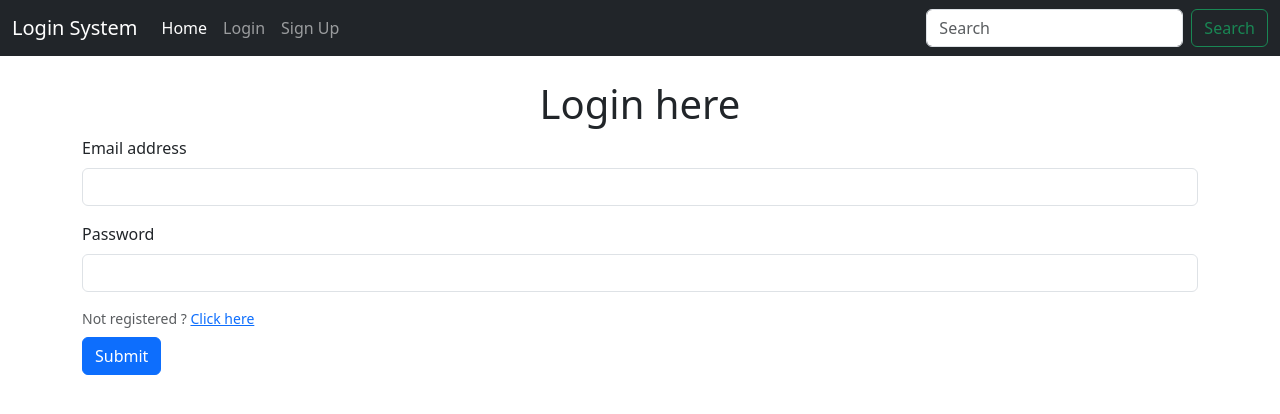
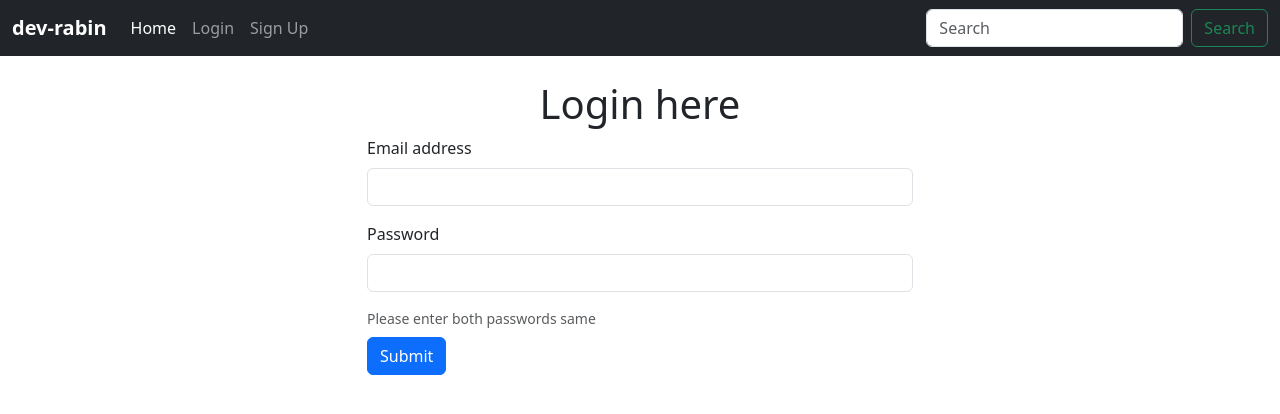
Before and after one commit to dev-rabin/login-system-php, a PHP site: page /login.php in a window 1280 px wide. Shown: the top 414 px of the page. Run offline with PHP 8.4, Linux system fonts and the light colour scheme.

Commit message:
ui-change

```diff
--- a/login.php
+++ b/login.php
@@ -55,18 +55,23 @@ if($_SERVER["REQUEST_METHOD"] == "POST"){
 
 <div class="container my-4 ">
         <h1 class="text-center">Login here</h1>
-        <form action="login.php" method="post">
+        <form action="signup.php" method="post">
+            <div class="row d-flex justify-content-around">
+                <div class="col-6">
                 <div class="mb-3">
                     <label for="exampleInputEmail1" class="form-label">Email address</label>
                     <input type="email" class="form-control" id="email" aria-describedby="emailHelp" name="email">
-
                 </div>
                 <div class="mb-3">
                     <label for="exampleInputPassword1" class="form-label">Password</label>
                     <input type="password" class="form-control" id="password" name="password">
                 </div>
-            <div id="emailHelp" class="form-text my-2">Not registered ? <span><a href="./signup.php">Click here</a></span></div>
+                <div id="emailHelp" class="form-text my-2">Please enter both passwords same</div>
                 <button type="submit" class="btn btn-primary">Submit</button>
+                <!-- <div> <img class="img-fluid col-6" src="./images/image.jpg" alt="sign-up image" srcset="" height="400px" width = "500px"></div> -->
+                </div>
+
+            </div>
         </form>
     </div>
 </body>
--- a/partials/_nav.php
+++ b/partials/_nav.php
@@ -1,6 +1,6 @@
 <nav class="navbar navbar-expand-lg navbar-dark bg-dark">
   <div class="container-fluid">
-    <a class="navbar-brand" href="#">Login System</a>
+    <a class="navbar-brand" href="#"><strong>dev-rabin</strong></a>
     <button class="navbar-toggler" type="button" data-bs-toggle="collapse" data-bs-target="#navbarSupportedContent" aria-controls="navbarSupportedContent" aria-expanded="false" aria-label="Toggle navigation">
       <span class="navbar-toggler-icon"></span>
     </button>
```
Also changed, not shown: signup.php (+11 -5 lines), images/image.jpg (added). Lines whose indentation alone changed are shown as unchanged.
